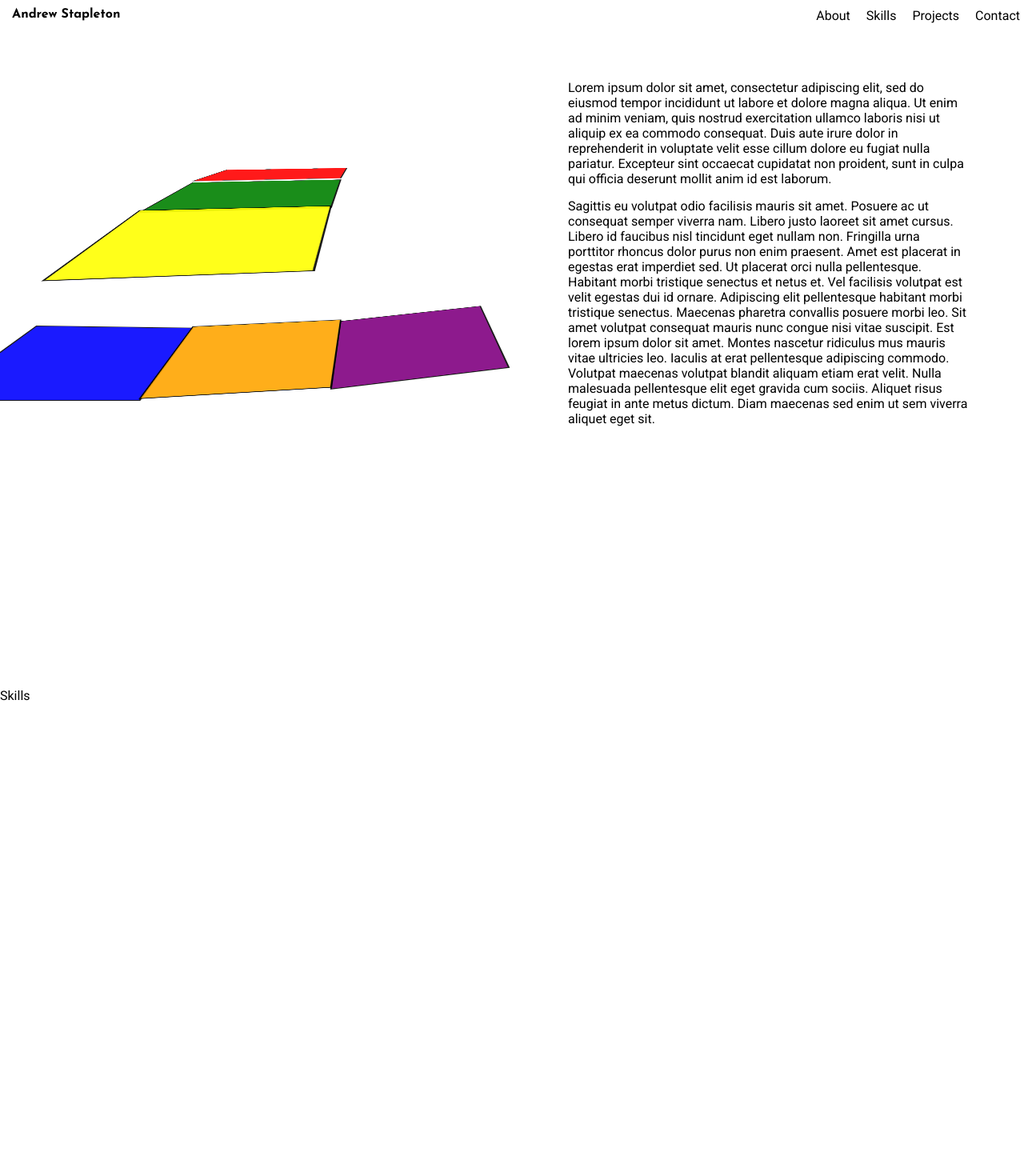
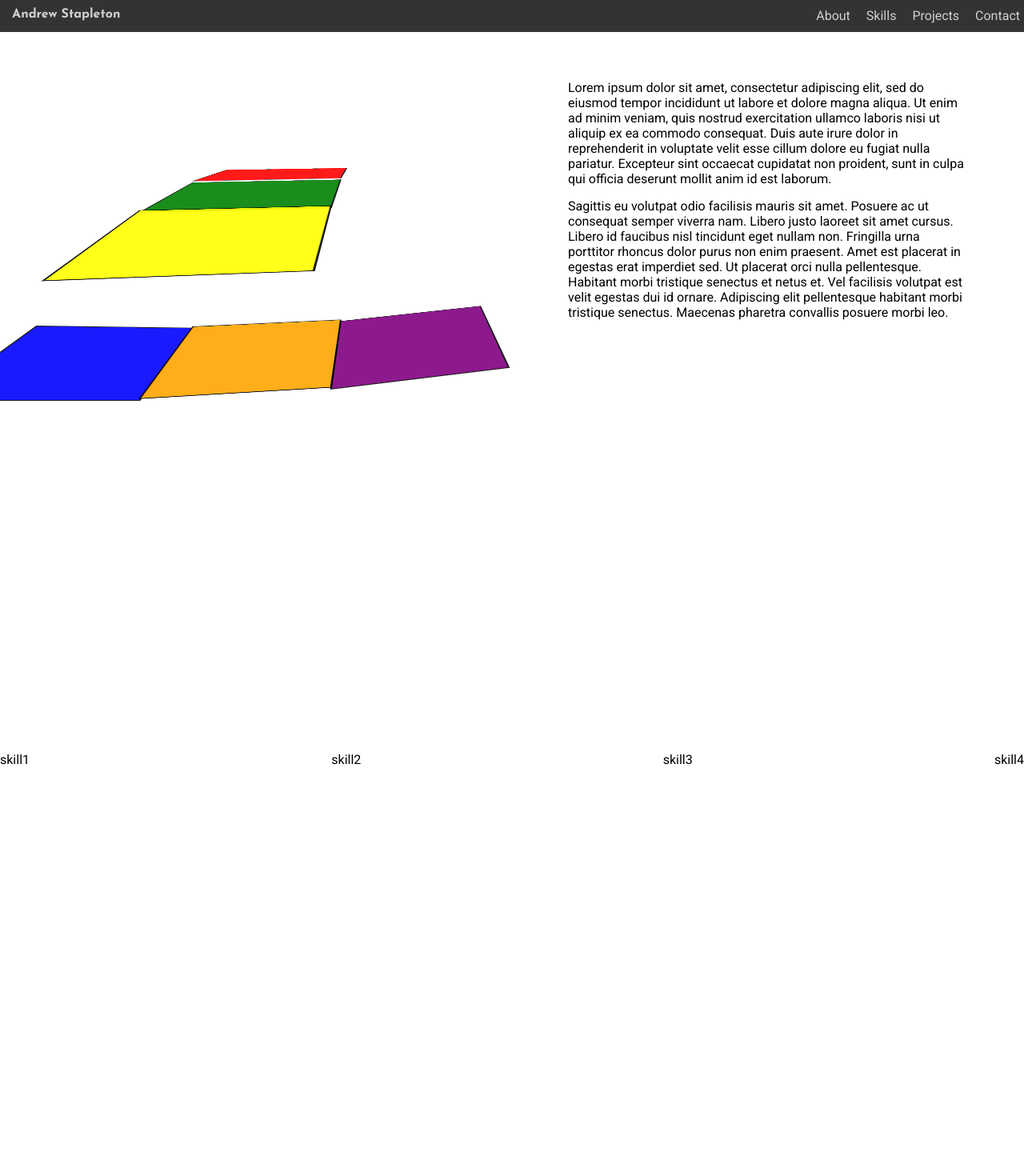
Before and after one commit to tgoandrex/tgoandrex.github.io, a React (Create React App) app: page / in a window 1280 px wide. Shown: the top 1470 px of the page at 80% size. Built offline with nearby package versions, Linux system fonts and the light colour scheme.

Commit message:
Make navigation color adjustments. Make some general css structural adjustments. Start Skills section

```diff
--- a/src/App.js
+++ b/src/App.js
@@ -1,6 +1,6 @@
 import Navbar from './components/navbar/Navbar';
 import About from './components/about/About';
-import Skills from './components/Skills';
+import Skills from './components/skills/Skills';
 import Projects from './components/Projects';
 import Contact from './components/Contact';
 
--- a/src/components/Skills.js
+++ /dev/null
@@ -1,9 +0,0 @@
-function Skills() {
-    return (
-        <section id='skills'>
-            Skills
-        </section>
-    )
-}
-
-export default Skills;
--- a/src/components/about/About.js
+++ b/src/components/about/About.js
@@ -26,11 +26,7 @@ function About() {
                         urna porttitor rhoncus dolor purus non enim praesent. Amet est placerat in egestas erat imperdiet sed.
                         Ut placerat orci nulla pellentesque. Habitant morbi tristique senectus et netus et. Vel facilisis
                         volutpat est velit egestas dui id ornare. Adipiscing elit pellentesque habitant morbi tristique senectus.
-                        Maecenas pharetra convallis posuere morbi leo. Sit amet volutpat consequat mauris nunc congue nisi
-                        vitae suscipit. Est lorem ipsum dolor sit amet. Montes nascetur ridiculus mus mauris vitae ultricies leo.
-                        Iaculis at erat pellentesque adipiscing commodo. Volutpat maecenas volutpat blandit aliquam etiam
-                        erat velit. Nulla malesuada pellentesque elit eget gravida cum sociis. Aliquet risus feugiat in ante
-                        metus dictum. Diam maecenas sed enim ut sem viverra aliquet eget sit.
+                        Maecenas pharetra convallis posuere morbi leo.
                     </p>
                 </div>
             </div>
--- a/src/components/navbar/Navbar.js
+++ b/src/components/navbar/Navbar.js
@@ -6,10 +6,10 @@ function Navbar() {
     const NavListItems = () => {
         return(
             <div>
-                <li><a href='#about'>About</a></li>
-                <li><a href='#skills'>Skills</a></li>
-                <li><a href='#projects'>Projects</a></li>
-                <li><a href='#contact'>Contact</a></li>
+                <li className='nav-list-item'><a href='#about'>About</a></li>
+                <li className='nav-list-item'><a href='#skills'>Skills</a></li>
+                <li className='nav-list-item'><a href='#projects'>Projects</a></li>
+                <li className='nav-list-item'><a href='#contact'>Contact</a></li>
             </div>
         )
     }
--- a/src/components/navbar/navbar.css
+++ b/src/components/navbar/navbar.css
@@ -4,6 +4,8 @@ header {
     top: 0;
     width: 100%;
     z-index: 999;
+    background-color: #333333;
+    color: #d1d1d1;
 }
 
 header .flex {
@@ -15,6 +17,14 @@ header .flex {
     padding: 5px;
 }
 
+.nav-list-item:hover {
+    color: #ffd700;
+}
+
+.nav-list-item:hover a {
+    color: inherit;
+}
+
 #tablet-desktop-nav div li {
     float: left;
 }
@@ -22,6 +32,12 @@ header .flex {
 #mobile-nav div li {
     text-align: center;
     padding: 10px 0;
+    background-color: #333333;
+    transition: transform .2s;
+}
+
+#mobile-nav div li:hover {
+    transform: scale(1.5);
 }
 
 #mobile-toggle {
@@ -39,6 +55,12 @@ header .flex {
     }
 }
 
+@media screen and (min-width: 600px) { /* Tablet */
+    #mobile-toggle, #mobile-nav {
+        display: none;
+    }
+}
+
 @media screen and (min-width: 1000px) { /* Desktop */
     #navbar-name, #tablet-desktop-nav div li {
         margin: 5px 0 0 10px;
--- /dev/null
+++ b/src/components/skills/Skills.js
@@ -0,0 +1,13 @@
+function Skills() {
+    const skills = ['skill1', 'skill2', 'skill3', 'skill4'];
+    const listItems = skills.map((skill) => <li key={skill.toString()}>{skill}</li>);
+    return (
+        <section id='skills'>
+            <ul className='flex'>
+                {listItems}
+            </ul>
+        </section>
+    )
+}
+
+export default Skills;
--- /dev/null
+++ b/src/components/skills/skills.css
@@ -0,0 +1,4 @@
+#skills .flex {
+    justify-content: space-between;
+    flex-wrap: wrap;
+}
--- a/src/index.js
+++ b/src/index.js
@@ -5,6 +5,7 @@ import './style.css'
 import './components/navbar/navbar.css';
 import './components/about/about.css';
 import './components/about/cube.css';
+import './components/skills/skills.css';
 
 const root = ReactDOM.createRoot(document.getElementById('root'));
 root.render(
--- a/src/style.css
+++ b/src/style.css
@@ -13,7 +13,8 @@ a {
 }
 
 #skills, #projects, #contact {
-    min-height: 100vh;
+    min-height: 90vh;
+    margin-top: 10vh;
 }
 
 ul {
@@ -21,7 +22,7 @@ ul {
 }
 
 ul li a {
-    color: #000;
+    color: #d1d1d1;
 }
 
 .flex {
@@ -29,9 +30,6 @@ ul li a {
 }
 
 @media screen and (min-width: 600px) { /* Tablet */
-    #mobile-toggle, #mobile-nav {
-        display: none;
-    }
 }
 
 @media screen and (min-width: 1000px) { /* Desktop */
```
